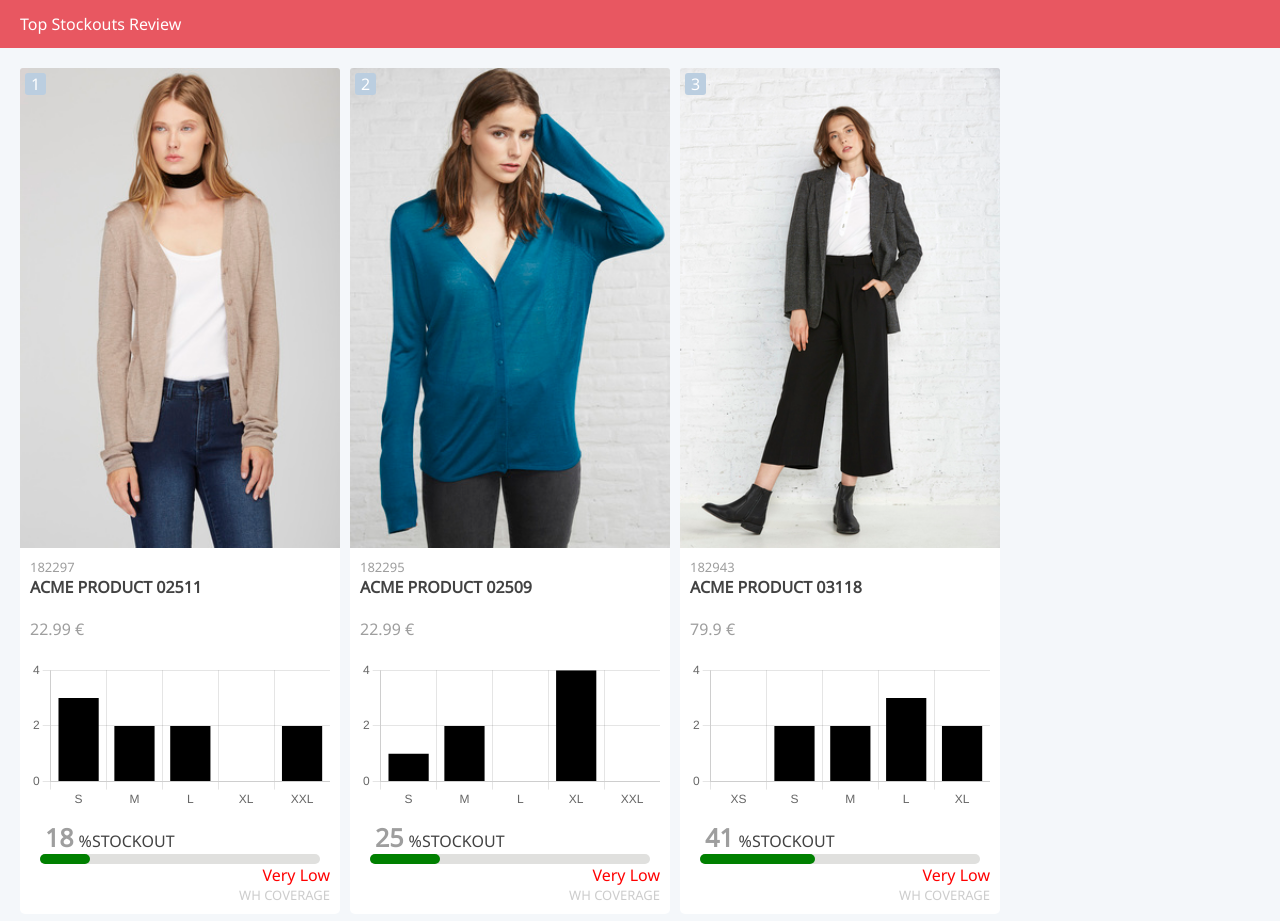
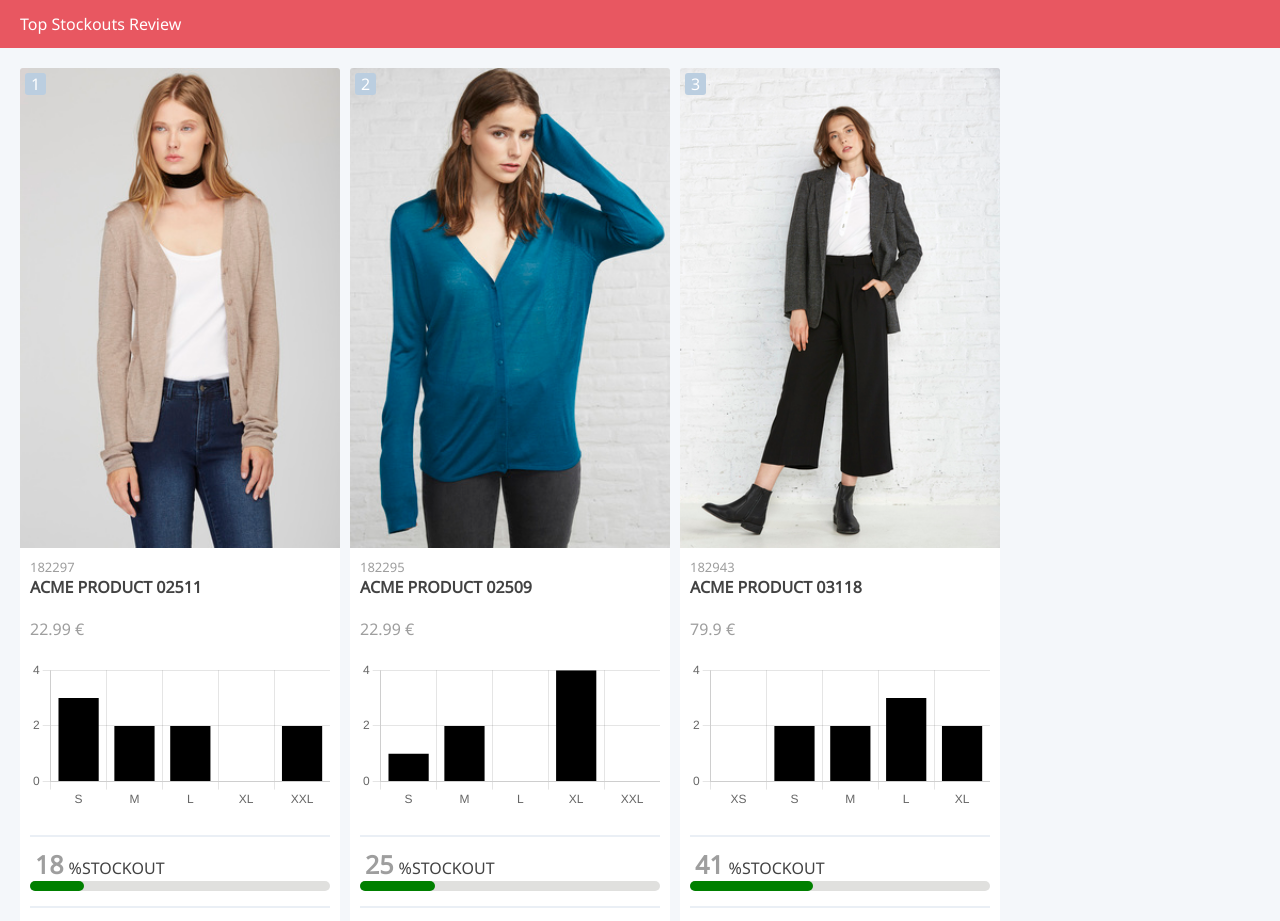
Before and after one commit to mndiaz90/stockouts, a React (Create React App) app: page / in a window 1280 px wide. Shown: the top 921 px of the page. Built offline with nearby package versions, Linux system fonts and the light colour scheme.

Commit message:
Add Separator component to product card

```diff
--- a/src/components/ProgressBar/styles.css
+++ b/src/components/ProgressBar/styles.css
@@ -1,6 +1,5 @@
 .progress-bar {
   position: relative;
-  margin: 10px;
 }
 
 .progress-bar__div {
--- /dev/null
+++ b/src/components/Separator/index.js
@@ -0,0 +1,5 @@
+import "./styles.css";
+
+const Separator = () => <div className="separator"></div>;
+
+export default Separator;
--- /dev/null
+++ b/src/components/Separator/styles.css
@@ -0,0 +1,5 @@
+.separator {
+  height: 2px;
+  background-color: rgb(234, 239, 245);
+  margin: 25px 0 10px;
+}
--- a/src/components/StockoutLevel/index.js
+++ b/src/components/StockoutLevel/index.js
@@ -1,4 +1,5 @@
 import ProgressBar from "../ProgressBar";
+import Separator from "../Separator";
 import "./styles.css";
 
 const WH_COVERAGE = 50;
@@ -11,7 +12,9 @@ const COVERAGE_TYPE = {
 const StockoutLevel = ({ wh_coverage }) => {
   return (
     <>
+      <Separator />
       <ProgressBar completed={wh_coverage} />
+      <Separator />
       {wh_coverage < WH_COVERAGE ? (
         <span className="coverage-low">{COVERAGE_TYPE.VeryLow}</span>
       ) : (
```
